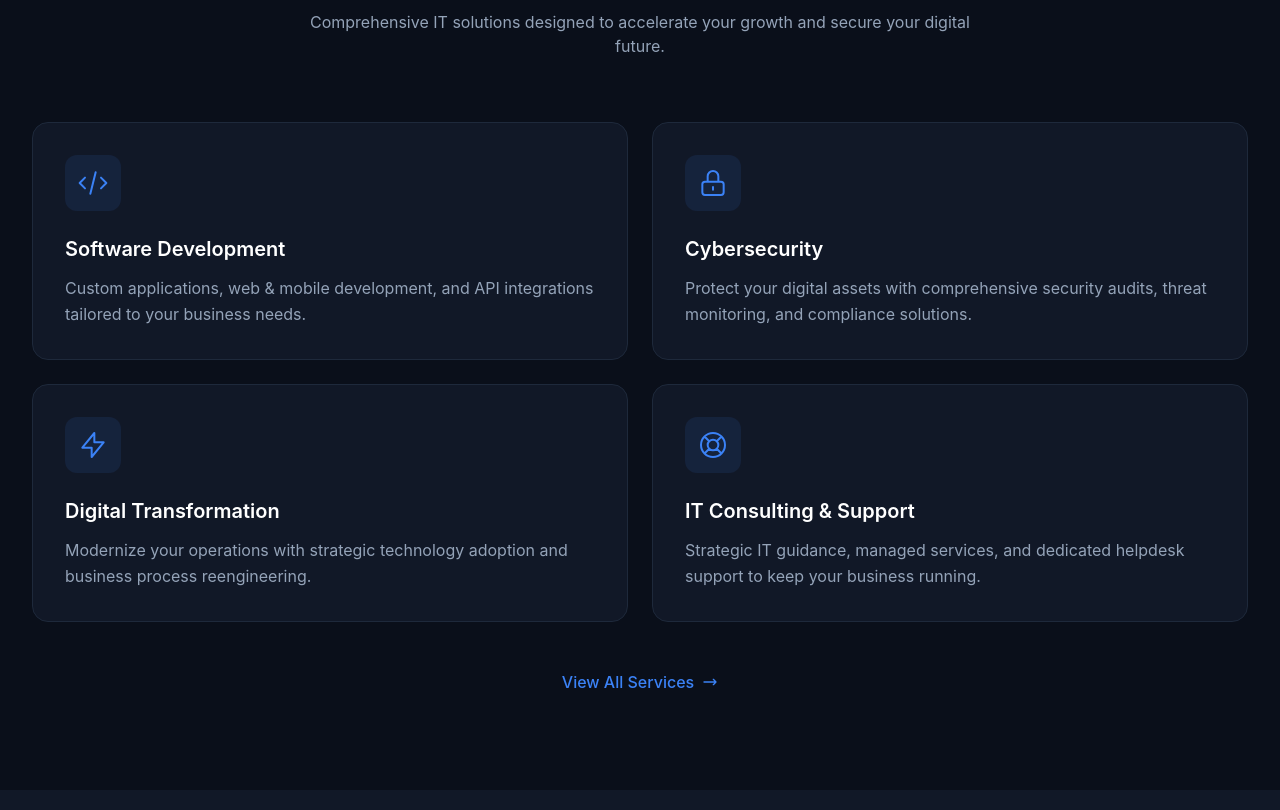
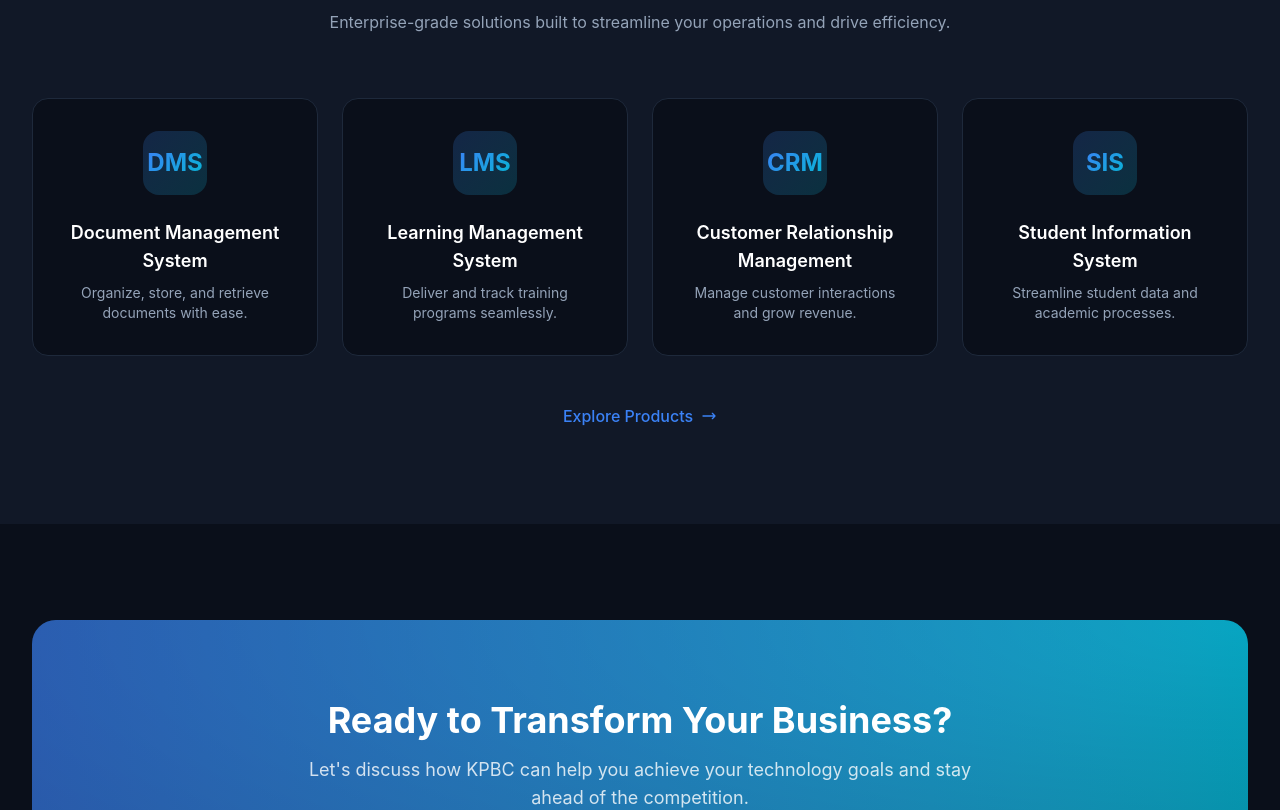
Before and after one commit to Kaizenpbc/kpbc, a Next.js app: page / in a window 1280 px wide. Shown: the part 1220-2030 px from the top of the page. Built offline with nearby package versions, Linux system fonts and the light colour scheme.

Commit message:
Remove Get Started button and Services section from homepage
https://claude.ai/code/session_01TAs2vxdyxxkG9S8ZuJrkWA

```diff
--- a/src/app/page.tsx
+++ b/src/app/page.tsx
@@ -3,45 +3,6 @@
 import Link from "next/link";
 import { motion } from "framer-motion";
 import AnimatedSection from "@/components/AnimatedSection";
-
-const services = [
-  {
-    icon: (
-      <svg className="w-8 h-8" fill="none" stroke="currentColor" viewBox="0 0 24 24">
-        <path strokeLinecap="round" strokeLinejoin="round" strokeWidth={1.5} d="M10 20l4-16m4 4l4 4-4 4M6 16l-4-4 4-4" />
-      </svg>
-    ),
-    title: "Software Development",
-    description: "Custom applications, web & mobile development, and API integrations tailored to your business needs.",
-  },
-  {
-    icon: (
-      <svg className="w-8 h-8" fill="none" stroke="currentColor" viewBox="0 0 24 24">
-        <path strokeLinecap="round" strokeLinejoin="round" strokeWidth={1.5} d="M12 15v2m-6 4h12a2 2 0 002-2v-6a2 2 0 00-2-2H6a2 2 0 00-2 2v6a2 2 0 002 2zm10-10V7a4 4 0 00-8 0v4h8z" />
-      </svg>
-    ),
-    title: "Cybersecurity",
-    description: "Protect your digital assets with comprehensive security audits, threat monitoring, and compliance solutions.",
-  },
-  {
-    icon: (
-      <svg className="w-8 h-8" fill="none" stroke="currentColor" viewBox="0 0 24 24">
-        <path strokeLinecap="round" strokeLinejoin="round" strokeWidth={1.5} d="M13 10V3L4 14h7v7l9-11h-7z" />
-      </svg>
-    ),
-    title: "Digital Transformation",
-    description: "Modernize your operations with strategic technology adoption and business process reengineering.",
-  },
-  {
-    icon: (
-      <svg className="w-8 h-8" fill="none" stroke="currentColor" viewBox="0 0 24 24">
-        <path strokeLinecap="round" strokeLinejoin="round" strokeWidth={1.5} d="M18.364 5.636l-3.536 3.536m0 5.656l3.536 3.536M9.172 9.172L5.636 5.636m3.536 9.192l-3.536 3.536M21 12a9 9 0 11-18 0 9 9 0 0118 0zm-5 0a4 4 0 11-8 0 4 4 0 018 0z" />
-      </svg>
-    ),
-    title: "IT Consulting & Support",
-    description: "Strategic IT guidance, managed services, and dedicated helpdesk support to keep your business running.",
-  },
-];
 
 const products = [
   { abbr: "DMS", name: "Document Management System", description: "Organize, store, and retrieve documents with ease." },
@@ -97,15 +58,6 @@ export default function Home() {
 
             <div className="flex flex-col sm:flex-row gap-4">
               <Link
-                href="/contact"
-                className="inline-flex items-center justify-center px-8 py-4 rounded-xl bg-gradient-to-r from-primary to-accent text-white font-semibold text-lg hover:opacity-90 transition-opacity glow"
-              >
-                Get Started
-                <svg className="ml-2 w-5 h-5" fill="none" stroke="currentColor" viewBox="0 0 24 24">
-                  <path strokeLinecap="round" strokeLinejoin="round" strokeWidth={2} d="M17 8l4 4m0 0l-4 4m4-4H3" />
-                </svg>
-              </Link>
-              <Link
                 href="/services"
                 className="inline-flex items-center justify-center px-8 py-4 rounded-xl border border-surface-light text-foreground font-semibold text-lg hover:bg-surface-light transition-colors"
               >
@@ -143,46 +95,6 @@ export default function Home() {
               </AnimatedSection>
             ))}
           </div>
-        </div>
-      </section>
-
-      {/* Services Section */}
-      <section className="py-24">
-        <div className="max-w-7xl mx-auto px-4 sm:px-6 lg:px-8">
-          <AnimatedSection className="text-center mb-16">
-            <h2 className="text-3xl sm:text-4xl font-bold text-white mb-4">
-              What We <span className="gradient-text">Offer</span>
-            </h2>
-            <p className="text-muted max-w-2xl mx-auto">
-              Comprehensive IT solutions designed to accelerate your growth and secure your digital future.
-            </p>
-          </AnimatedSection>
-
-          <div className="grid md:grid-cols-2 gap-6">
-            {services.map((service, i) => (
-              <AnimatedSection key={service.title} delay={i * 0.1}>
-                <div className="group p-8 rounded-2xl bg-surface border border-surface-light hover:border-primary/30 transition-all duration-300 glow-hover h-full">
-                  <div className="w-14 h-14 rounded-xl bg-primary/10 text-primary flex items-center justify-center mb-6 group-hover:bg-primary/20 transition-colors">
-                    {service.icon}
-                  </div>
-                  <h3 className="text-xl font-semibold text-white mb-3">{service.title}</h3>
-                  <p className="text-muted leading-relaxed">{service.description}</p>
-                </div>
-              </AnimatedSection>
-            ))}
-          </div>
-
-          <AnimatedSection className="text-center mt-12">
-            <Link
-              href="/services"
-              className="inline-flex items-center text-primary hover:text-primary-light font-medium transition-colors"
-            >
-              View All Services
-              <svg className="ml-2 w-4 h-4" fill="none" stroke="currentColor" viewBox="0 0 24 24">
-                <path strokeLinecap="round" strokeLinejoin="round" strokeWidth={2} d="M17 8l4 4m0 0l-4 4m4-4H3" />
-              </svg>
-            </Link>
-          </AnimatedSection>
         </div>
       </section>
 
```
